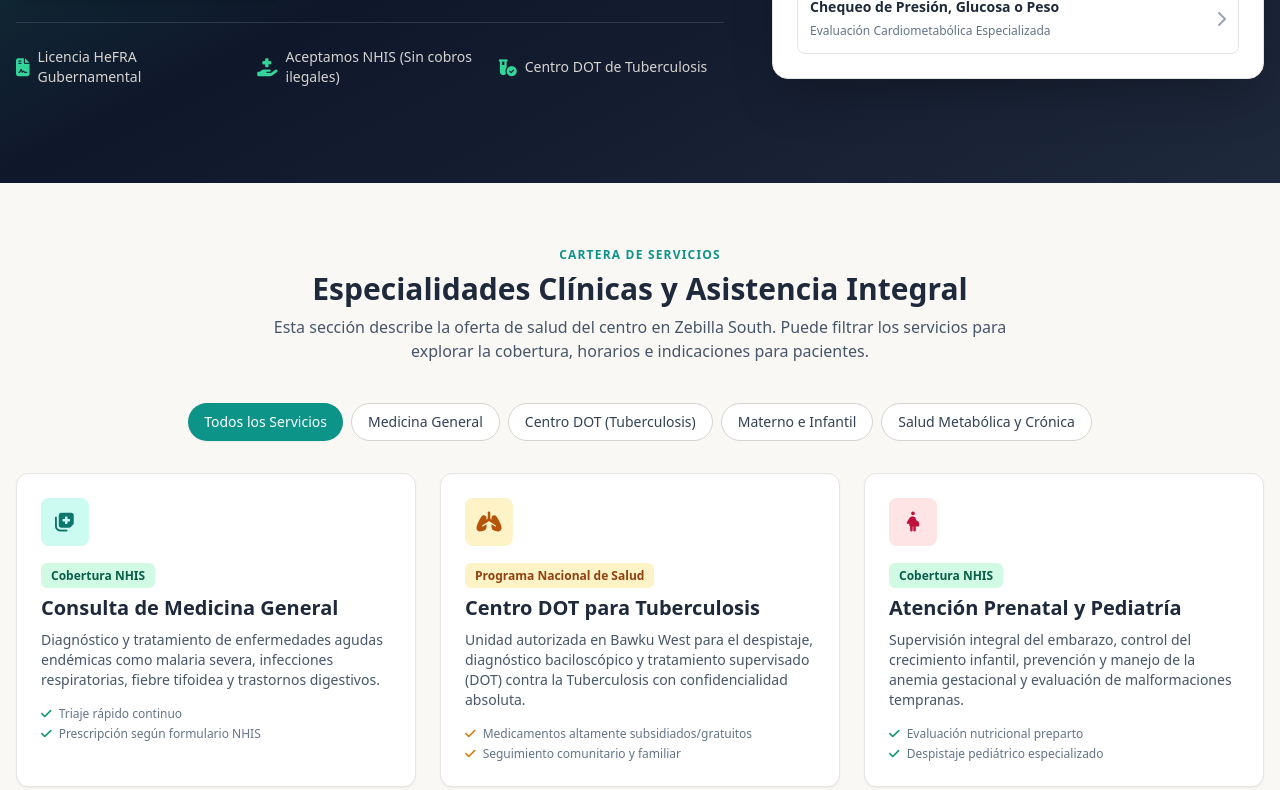
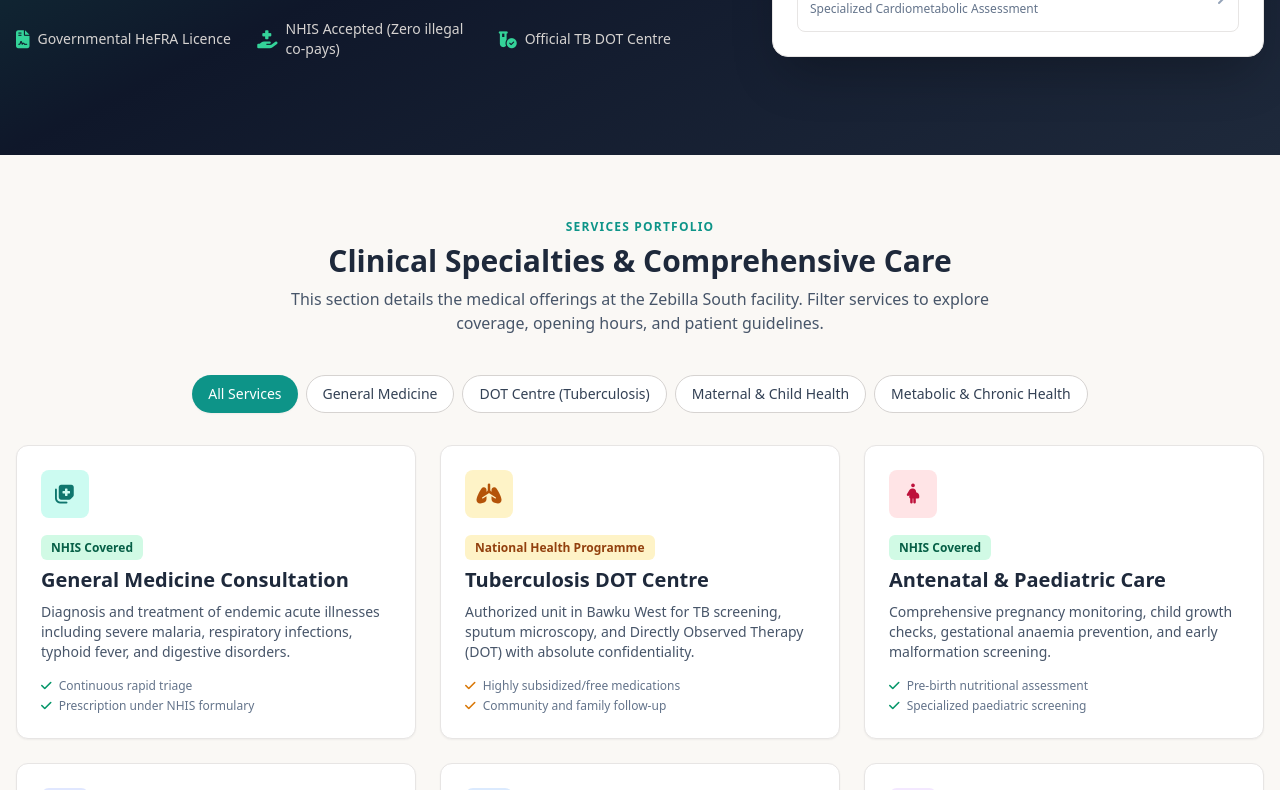
Before and after one commit to neural-beat/naaba-clinic-site, a plain HTML site: page index.html in a window 1280 px wide. Shown: the part 607-1397 px from the top of the page. Drawn offline with nearby package versions, Linux system fonts and the light colour scheme.

Commit message:
Detecta idioma del dispositivo; usa inglés por defecto si no es español

```diff
--- a/index.html
+++ b/index.html
@@ -1248,6 +1248,8 @@
             }
         };
 
+        // Default to Spanish only if the device/browser language is Spanish; otherwise English.
+        const detectedLang = (navigator.language || navigator.userLanguage || 'en').toLowerCase().startsWith('es') ? 'es' : 'en';
         let currentLang = 'es';
         let metabolicChartInstance = null;
         let demographicsChartInstance = null;
@@ -1720,6 +1722,9 @@
                     }
                 }
             });
+
+            // Apply device/browser language now that charts exist
+            setLanguage(detectedLang);
         });
     </script>
 </body>
```
